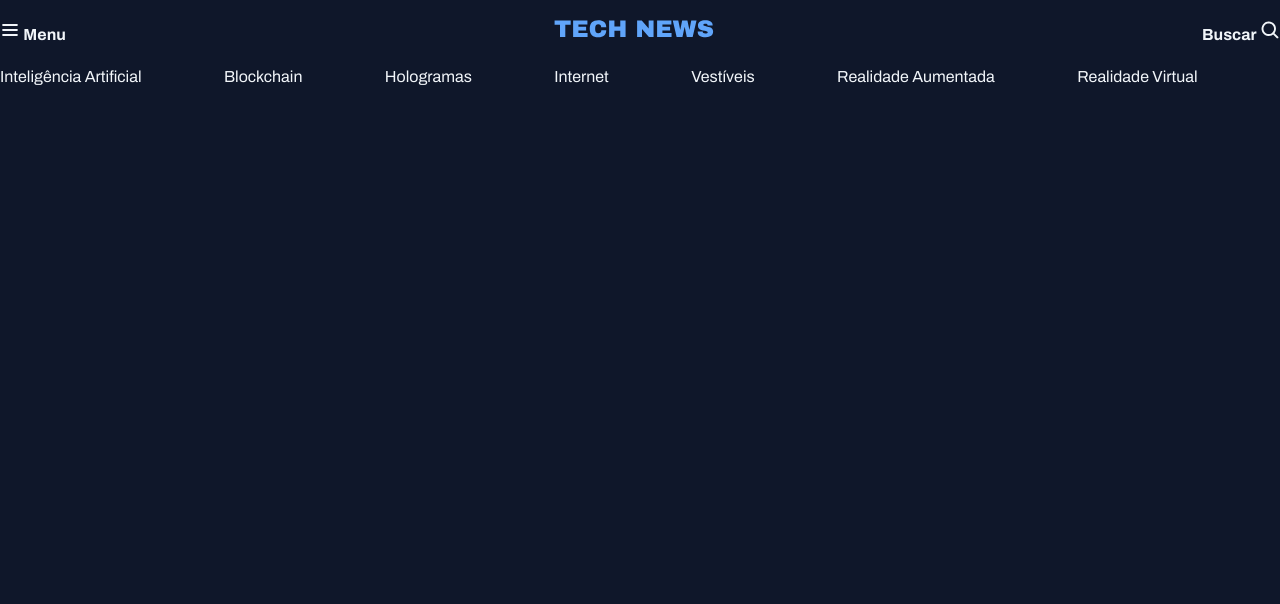
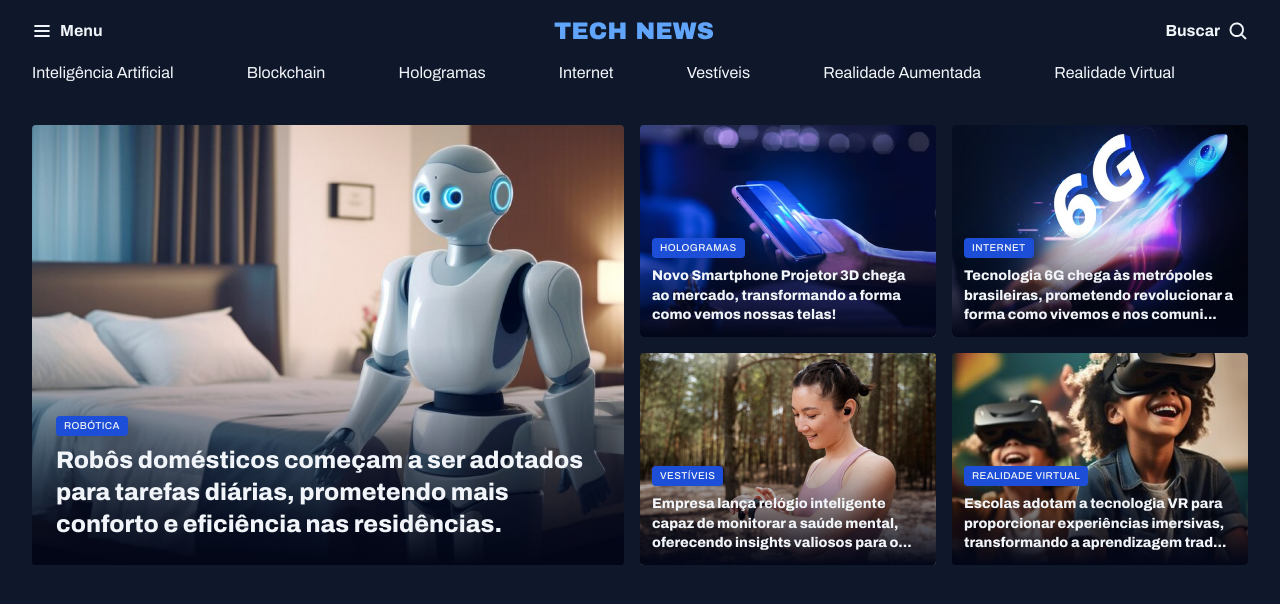
Before and after one commit to AxlvesVDev/projetogrid-master, a plain HTML site: page index.html in a window 1280 px wide. Drawn offline with Linux system fonts and the light colour scheme.

Commit message:
Ajustando conteúdo do card

```diff
--- a/Styles/global.css
+++ b/Styles/global.css
@@ -45,11 +45,17 @@ font: inherit;  /* herdando novamente a fonte do elemento pai. */
 
 }
 
+
+img {
+  max-width: 100%;  /* estou falando pra imagem, pra ela respeitar a largura da caixa que ela esta naquele momento */
+}
+
 .container {   /* onde vai conter as coisas */
    max-width: 1280px ;
    padding-inline: 32px;   /* eixo horizontal, recaptulando  */
-   margin-inline-start: auto;
+   margin-inline: auto;
 }
+/* fui no header e fiz o seguinte, coloquei uma class nele class=container para ele pegar essas informações  */
 
 
 /* utility-first - conceito de uf, quando tenho uma classe, que ela vai fazer apenas uma coisa  */
@@ -63,7 +69,56 @@ font: inherit;  /* herdando novamente a fonte do elemento pai. */
   grid-auto-flow:column;   /*  flow automatico */
 
 }
+
+.grid-cols-2 {
+
+grid-template-columns: 1fr 1fr;
+}
+
+.gap-16 {
+  gap: 16px;
+}
+
+
+.text-2xl {    /* texto extra large, 2x grande */
+ font: var(--h1);
+
+}
+
+.text-xl {
+  font: var(--h2);
+
+ }
+
+ .text-lg {
+  font: var(--h3);
+
+ }
+
+
+ .text-sm {
+  font: var(--text-sm);
+
+ }
+
 /* PONTO IMPORTANTE: CRIAMOS A .GRID PRIMEIRO, DEPOIS FOMOS NO HTML, E CLASSIFICAMOS O ELEMENTO SECUNDAY
 E PRIMARY COMO CLASS="GRID GRID-FLOW-COL" ASSIM ELE FICOU MAIS CORRETO PERTO DO PERFEITO O NOSSO HEADER */
 
 /* CRIAMOS PRIMEIRO O CSS E CLASSIFICAMOS LA NO HTML , RESUMIDAMENTE. */
+
+
+main {
+  margin-top: 40px;
+}
+
+.content-tag {
+ display: inline-block; /* para a propriedade do padding ficar correta */
+ background-color: var(--brand-color-dark) ;
+ padding: 4px 8px;
+ border-radius: 4px;
+ font: 500 10px/1.2 var(--font-family);
+ text-transform: uppercase;
+ letter-spacing: 0.04em;
+ color: var(--text-color-primary);
+ box-shadow: 8px 4px 16px rgba(2, 6, 23, 0.251);
+}
--- a/Styles/header.css
+++ b/Styles/header.css
@@ -1,11 +1,18 @@
 #primary {
  padding-block: 20px; /* estamos pegando apenas eixo vertical, em cima e em baixo */
+
+div {
+    display: flex;
+    align-items: center;
+    gap: 8px;
+}
 
 
 
 /* dentro do proprio"primary" vou pegar a div, com o seletor abaixo */
 /* chamasse de NASTING CSS*/
-div:nth-child(2) {
+
+ div:nth-child(2) {
  margin-inline: auto;   /* inline, esquerda para direita */
 
 }
@@ -19,7 +26,8 @@ div:nth-child(3) {
 #secondary {
     padding-block: 14px;
     border: solid 1px var(--stroke-color);
-    border-inline: none;
+    border-inline: none; /* remover bordas laterais */
+    justify-content: space-between;
 
 }
 
--- a/Styles/index.css
+++ b/Styles/index.css
@@ -1,2 +1,4 @@
 @import url(global.css);
+@import url(utility.css);
 @import url(header.css);
+@import url(sections.css);
--- /dev/null
+++ b/Styles/sections.css
@@ -0,0 +1,59 @@
+#featured {
+  img {
+    height: 100%; /* preeche os espaço certinho que estava sobrando, porem a imagem .. estica */
+    object-fit: cover; /* quando a gente coloca o cover resolve isso. preenche o espaço que tava sobrando*/
+
+
+  }
+
+
+   /* estou criando um elemento com css, preciso de um posicionamento, cor de fundo: */
+  .card {
+    border-radius: 4px;
+    overflow: hidden; /* esconda tudo que passar da cx. overflow: transbordamento  */
+    position: relative;
+
+
+    &::before {   /* o "&" comercial esta substituindo o "card", pois ja esta dentro aqui */
+     content: "";
+     position: absolute;
+     inset: 0;
+     top:50%;
+     background: linear-gradient(
+       180deg, transparent 0%, #020617 100%
+     );
+
+     /* função que permite fazer um degrade */
+     /* primeiro coloco a angulação que eu quero no caso 180 graus em ingles, 180deg*/
+     /* segundo, coloco a cor, no caso transparente saindo do 0%, e depois a cor final */
+
+
+     }
+
+      figcaption {
+         position: absolute;
+         bottom: 0;
+         padding: 24px;
+
+         &:has(.text-lg) {  /* no figcaption, dentro dele, tem algum 'text-lg' sim? ok! aplica entao esse padding pra mim  */
+          padding: 12px;
+         }
+
+
+
+
+
+        /* dentro de figcaption temos um h2, é só ver no HTML. */
+
+        h2 {
+          margin-top: 8px;
+        }
+
+      }
+
+
+
+  }
+
+
+}
--- a/index.html
+++ b/index.html
@@ -10,7 +10,7 @@
     <link href="https://fonts.googleapis.com/css2?family=Archivo:ital,wght@0,100..900;1,100..900&display=swap" rel="stylesheet">
 </head>
 <body>
-   <header>
+   <header class="container">
     <nav id="primary" class="grid grid-flow-col">
 
     <div>
@@ -30,7 +30,7 @@
     </div>
 </nav>
 
-<nav id="secundary" class="grid grid-flow-col">
+<nav id="secondary" class="grid grid-flow-col">
     <a href="#">Inteligência Artificial</a>
     <a href="#">Blockchain</a>
     <a href="#">Hologramas</a>
@@ -41,5 +41,78 @@
 
 </nav>
    </header>
+
+
+   <!-- basicamente aqui estou criando a parte principal do site, pegamos uma main, ja classificamos
+    como container, e uma section -->
+   <main class="container">
+   <section id="featured" class="grid grid-flow-col gap-16"> <!-- colocando um do lado do outro, "grid grid-flow-col"   -->
+    <div class="card">
+     <img src="Assets/Images/Image 01.png" alt="">
+
+     <!-- propriedade que permite, imagem e comentario, audio e comentario por exemplo. -->
+     <figcaption>
+        <span class="content-tag">robótica</span>
+        <h2 class="text-2xl">
+            Robôs domésticos começam a ser adotados para tarefas diárias, prometendo mais conforto e eficiência nas residências.</h2>
+
+
+     </figcaption>
+
+
+    </div>
+
+    <div class="grid grid-cols-2 gap-16">
+    <figure class="card">
+     <img src="Assets/Images/Image 02.png" alt="Novo Smartphone Projetor 3D chega ao mercado, transformando a forma como vemos nossas telas!">
+     <figcaption>
+        <span class="content-tag">Hologramas</span>
+        <h2 class="text-lg">
+            Novo Smartphone Projetor 3D chega ao mercado, transformando a forma como vemos nossas telas!</h2>
+     </figcaption>
+     </figure>
+
+    <figure class="card">
+    <img src="Assets/Images/Image 03.png" alt="Tecnologia 6G chega às metrópoles brasileiras, prometendo revolucionar a forma como vivemos e nos comunicamos.">
+    <figcaption>
+        <span class="content-tag">Internet</span>
+        <h2 class="text-lg">
+            Tecnologia 6G chega às metrópoles brasileiras, prometendo revolucionar a forma como vivemos e nos comuni...
+     </h2>
+     </figcaption>
+
+    </figure>
+
+    <figure class="card">
+    <img src="Assets/Images/Image 04.png" alt="Empresa lança relógio inteligente capaz de monitorar a saúde mental, oferecendo insights valiosos para o bem-estar pessoal.">
+    <figcaption>
+        <span class="content-tag">Vestíveis</span>
+        <h2 class="text-lg">
+        Empresa lança relógio inteligente capaz de monitorar a saúde mental, oferecendo insights valiosos para o...
+        </h2>
+     </figcaption>
+
+    </figure>
+
+    <figure class="card">
+    <img src="Assets/Images/Image 05.png" alt="Escolas adotam a tecnologia VR para proporcionar experiências imersivas, transformando a aprendizagem tradicional..">
+    <figcaption>
+        <span class="content-tag">Realidade virtual</span>
+        <h2 class="text-lg">
+            Escolas adotam a tecnologia VR para proporcionar experiências imersivas, transformando a aprendizagem trad...</h2>
+     </figcaption>
+
+    </figure>
+
+
+
+
+    </div>
+
+
+   </section>
+
+ </main>
+
 </body>
 </html>
```
